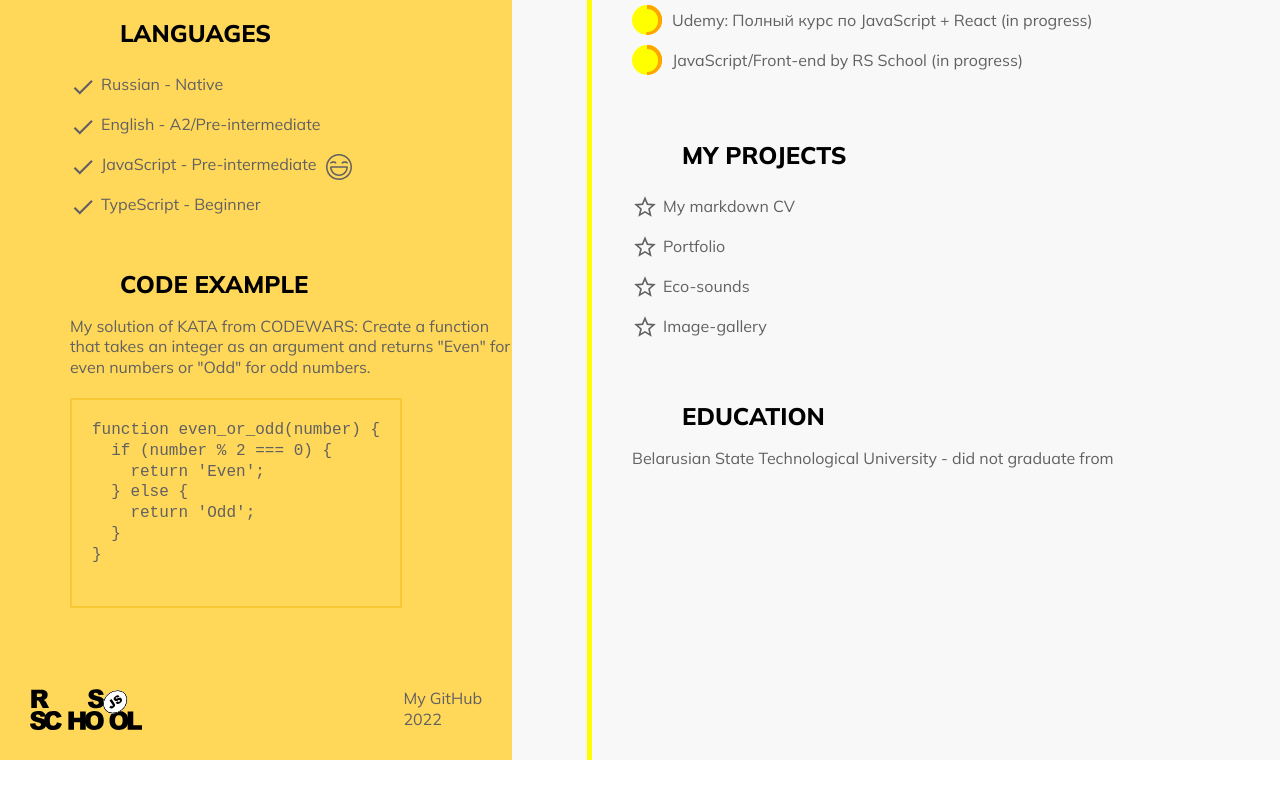
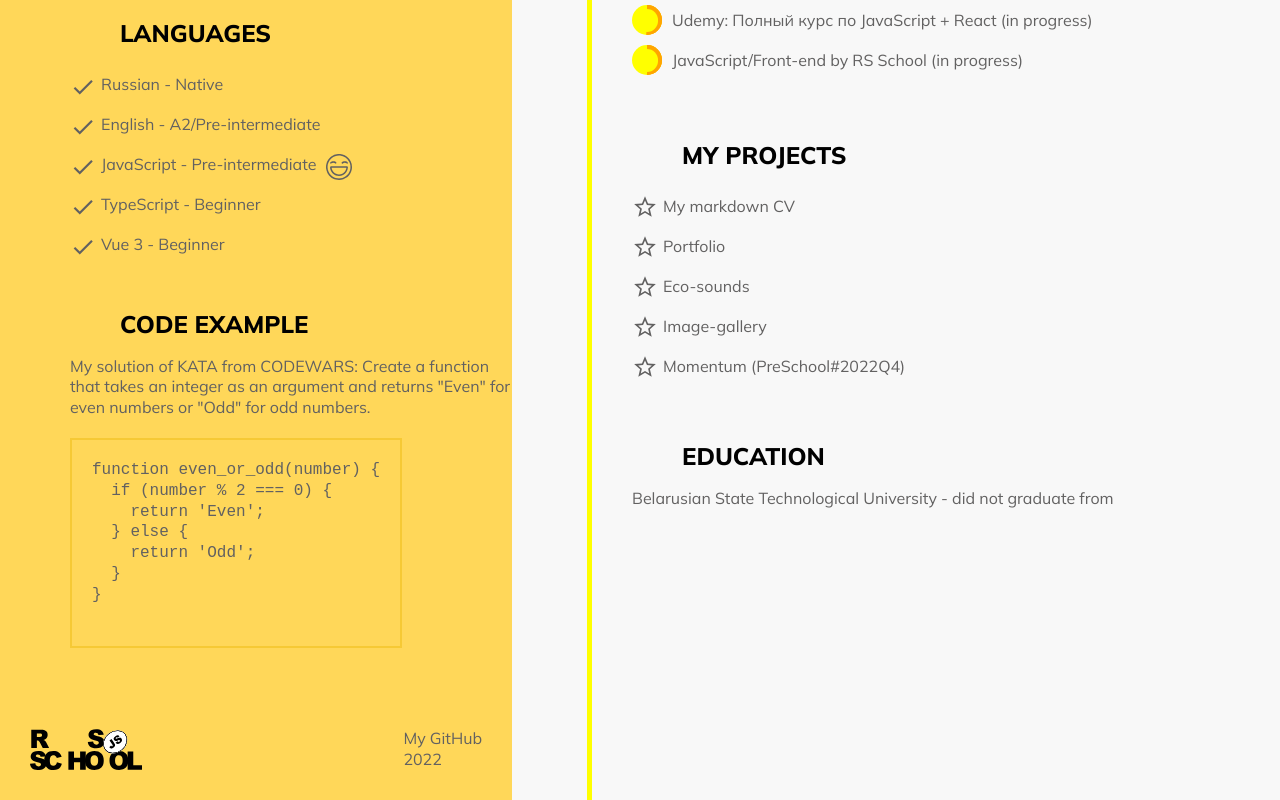
Before and after one commit to iamarrow88/rsschool-cv, a plain HTML site: page index.html in a window 1280 px wide. Shown: the part 938-1738 px from the top of the page. Before the commit the page ends 1698 px from the top, so only its background shows below. Drawn offline with Linux system fonts and the light colour scheme.

Commit message:
feat: add some facts xD

```diff
--- a/index.html
+++ b/index.html
@@ -91,6 +91,12 @@
 								</svg>
 								TypeScript - Beginner
 							</li>
+							<li class="lang__item">
+								<svg class="icon">
+									<use xlink:href="./assets/icons/sprite.svg#done_white_24dp"></use>
+								</svg>
+								Vue 3 - Beginner
+							</li>
 						</ul>
 					</div>
 					<div class="right-side__code-example code-example">
@@ -140,7 +146,7 @@ function even_or_odd(number) {
 							my family and my education. As you see I also like drawing,
 							seat in a chair and to do click-clack on the computer xD
 							So I climb this mountain slowly as a snail but insistently as a woodpecker
-							(this word was seen on google translate :P)
+							:P
 
 						</div>
 					</div>
@@ -250,6 +256,11 @@ function even_or_odd(number) {
 								<use xlink:href="./assets/icons/sprite.svg#grade_FILL0_wght400_GRAD0_opsz48"></use>
 							</svg>
 							Image-gallery</a>
+						<a href="https://rolling-scopes-school.github.io/iamarrow88-JSFEPRESCHOOL2022Q4/momentum/">
+							<svg class="icon">
+								<use xlink:href="./assets/icons/sprite.svg#grade_FILL0_wght400_GRAD0_opsz48"></use>
+							</svg>
+							Momentum (PreSchool#2022Q4)</a>
 
 					</div>
 					<div class="right-side__education education section">
```
